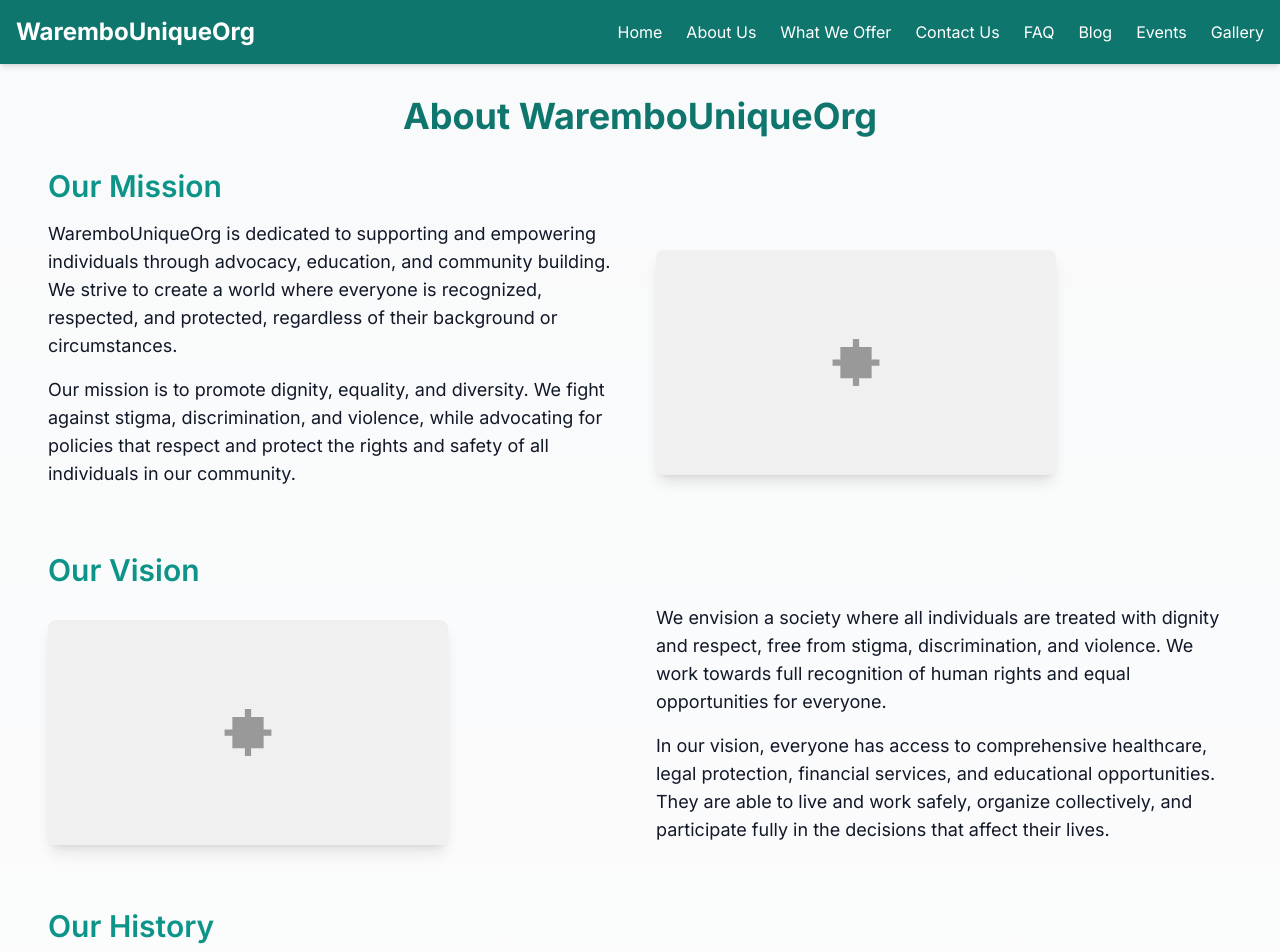
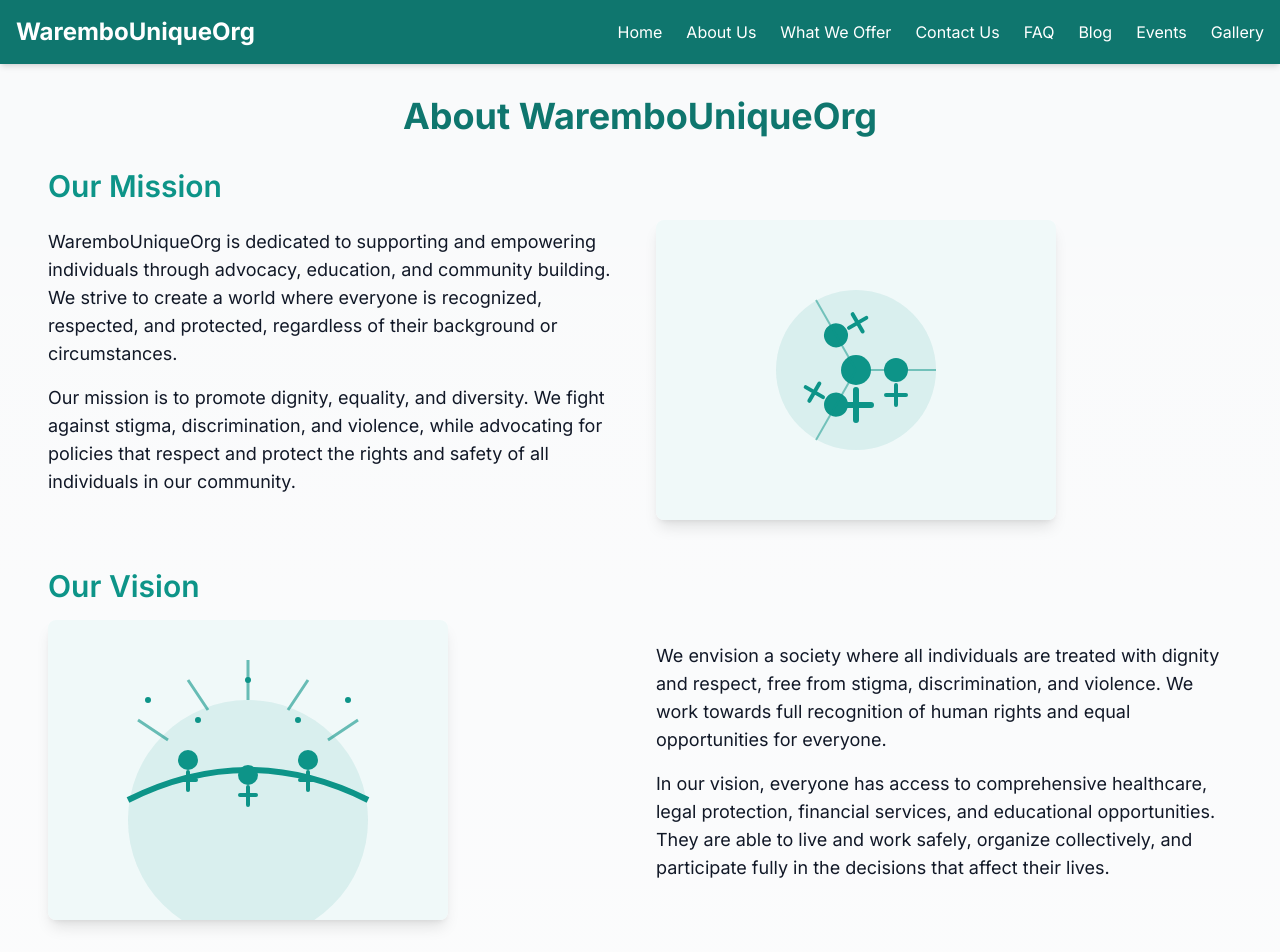
Before and after one commit to cashilaa/warembo-unique, a Next.js app: page /about in a window 1280 px wide. Shown: the top 952 px of the page. Built offline with nearby package versions, Linux system fonts and the light colour scheme.

Commit message:
feat: add custom mission and vision SVG images

```diff
--- a/app/about/page.tsx
+++ b/app/about/page.tsx
@@ -50,11 +50,11 @@ export default function About() {
           </div>
           <div className="md:w-1/2">
             <Image
-              src="/placeholder.svg"
+              src="/mission.svg"
               alt="WaremboUniqueOrg team in action"
               width={400}
               height={300}
-              className="rounded-lg shadow-lg"
+              className="rounded-lg shadow-lg bg-white"
               priority
             />
           </div>
@@ -83,11 +83,11 @@ export default function About() {
           </div>
           <div className="md:w-1/2">
             <Image
-              src="/placeholder.svg"
+              src="/vision.svg"
               alt="Diverse group of people representing our vision"
               width={400}
               height={300}
-              className="rounded-lg shadow-lg"
+              className="rounded-lg shadow-lg bg-white"
               priority
             />
           </div>
```
Also changed, not shown: public/mission.svg (added), public/vision.svg (added).
